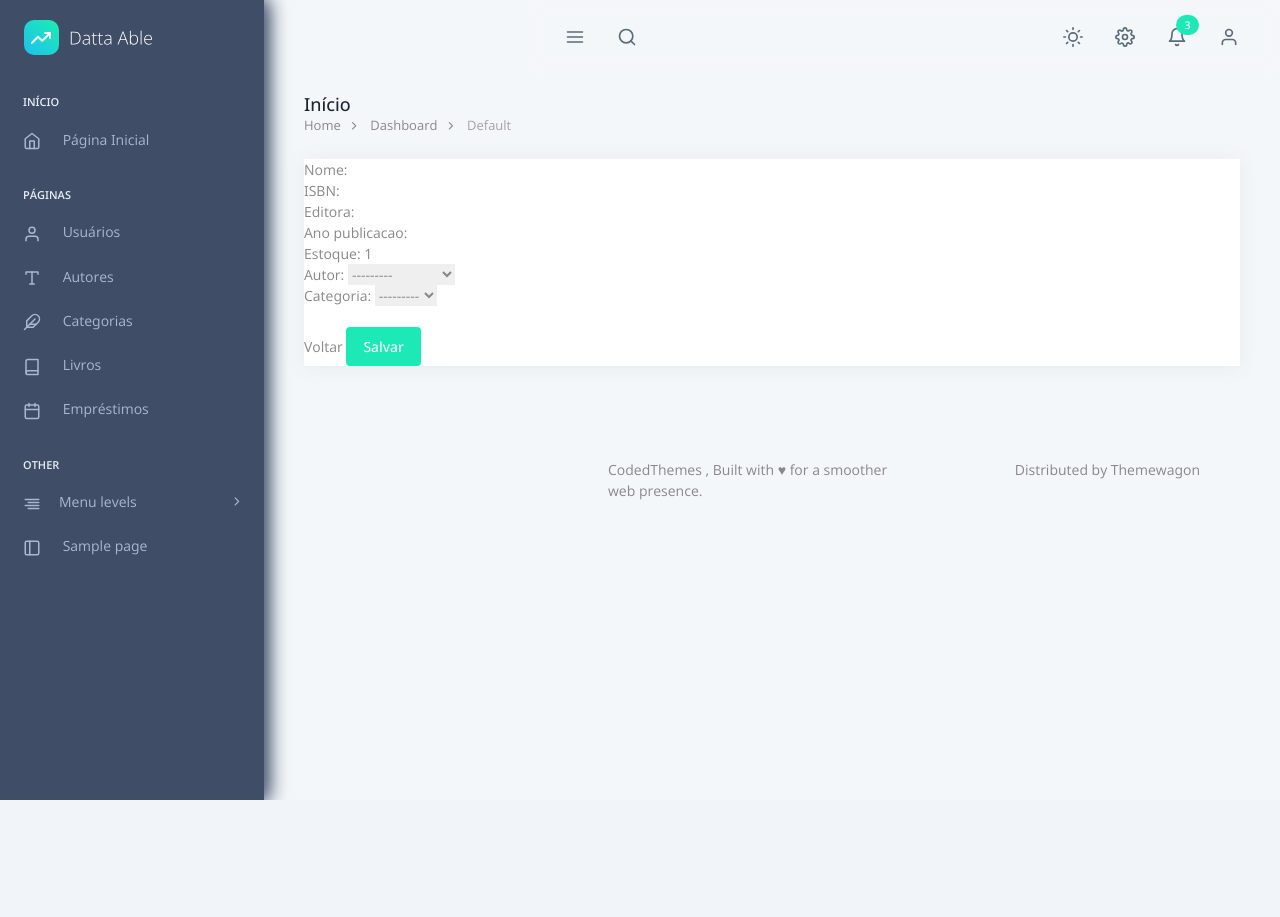
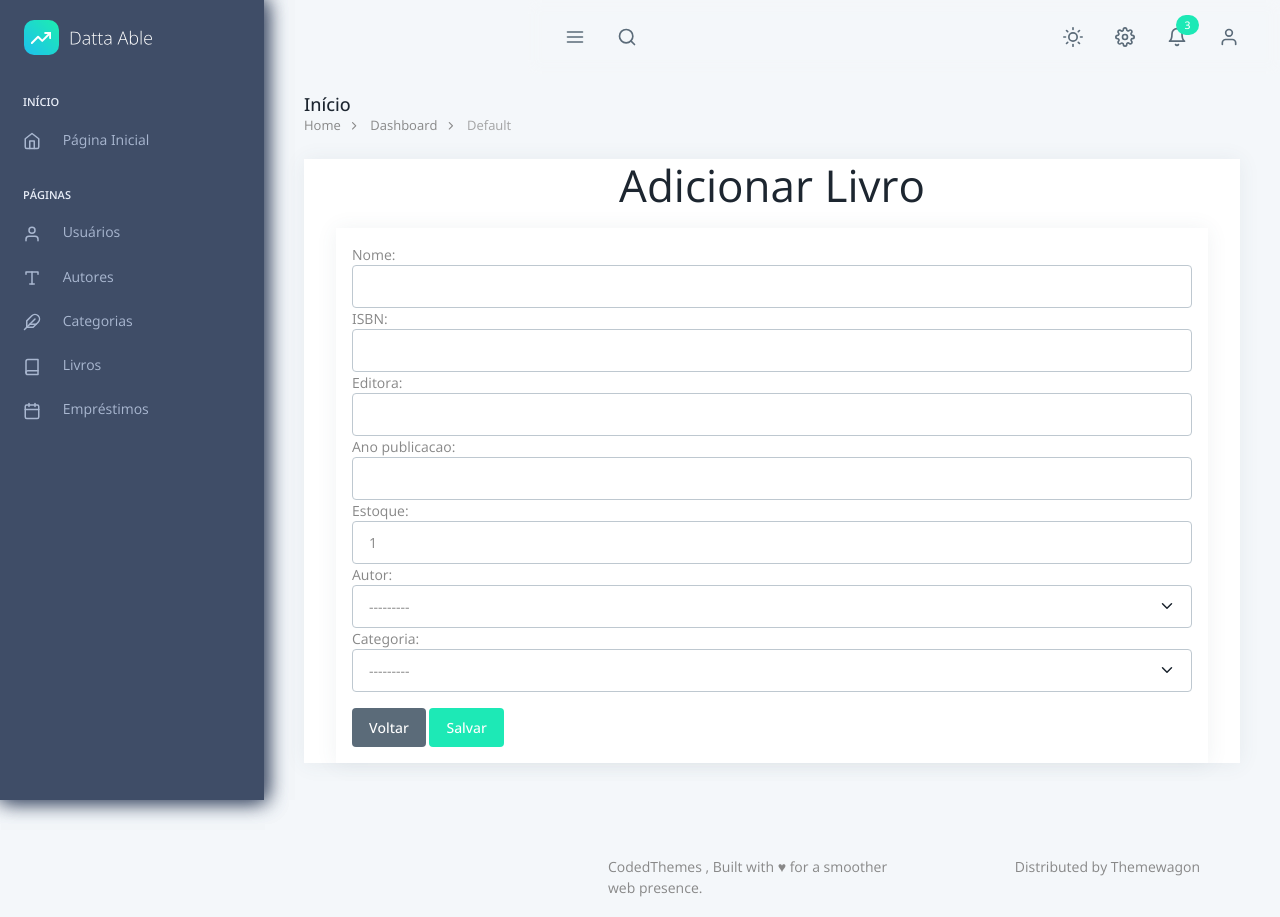
Before and after one commit to livia-trindade/psw-biblioteca, a Django app: page /livro/create/ in a window 1280 px wide. Before the commit the page ends 800 px from the top, so only its background shows below. Run offline with Django 5.2, Linux system fonts and the light colour scheme; a user stored in the database is signed in; data comes from the database, SQL or seed files in the repository; both versions use the stored data as it was after the commit.

Commit message:
Ajuste no bootstrap de Livros

```diff
--- a/livro/forms.py
+++ b/livro/forms.py
@@ -1,7 +1,16 @@
 from .models import Livro
-from django.forms import ModelForm
+from django.forms import ModelForm, TextInput, Select, NumberInput
 
 class LivroForm(ModelForm):
     class Meta:
         model = Livro
         fields = ['nome', 'isbn', 'editora', 'ano_publicacao', 'quantidade', 'autor', 'categoria']
+        widgets = {
+            'nome': TextInput(attrs={'class': 'form-control'}),
+            'isbn': TextInput(attrs={'class': 'form-control'}),
+            'editora': TextInput(attrs={'class': 'form-control'}),
+            'ano_publicacao': NumberInput(attrs={'class': 'form-control'}),
+            'quantidade': NumberInput(attrs={'class': 'form-control'}),
+            'autor': Select(attrs={'class': 'form-select'}),
+            'categoria': Select(attrs={'class': 'form-select'}),
+        }
--- a/livro/urls.py
+++ b/livro/urls.py
@@ -5,6 +5,6 @@ urlpatterns = [
     path('', views.index, name='index-livro'),
     path('<int:id_livro>/', views.detalha, name='index-detalha'),
     path('create/', views.create, name='create-livro'),
-    path('update/<int:id_livro>', views.update, name='update-livro'),
-    path('delete/<int:id_livro>', views.delete, name='delete-livro')
+    path('update/<int:id_livro>/', views.update, name='update-livro'),
+    path('delete/<int:id_livro>/', views.delete, name='delete-livro')
 ]
--- a/templates/_base.html
+++ b/templates/_base.html
@@ -1,7 +1,8 @@
 {% load static %}
 
 <!doctype html>
-<html lang="en" data-pc-preset="preset-1" data-pc-sidebar-caption="true" data-pc-direction="ltr" dir="ltr" data-pc-theme="light">
+<html lang="en" data-pc-preset="preset-1" data-pc-sidebar-caption="true" data-pc-direction="ltr" dir="ltr"
+  data-pc-theme="light">
 <!-- [Head] start -->
 
 <head>
@@ -10,14 +11,10 @@
   <meta charset="utf-8" />
   <meta name="viewport" content="width=device-width, initial-scale=1.0, user-scalable=0, minimal-ui" />
   <meta http-equiv="X-UA-Compatible" content="IE=edge" />
-    <meta
-      name="description"
-      content="Datta Able is trending dashboard template made using Bootstrap 5 design framework. Datta Able is available in Bootstrap, React, CodeIgniter, Angular,  and .net Technologies."
-    />
-    <meta
-      name="keywords"
-      content="Bootstrap admin template, Dashboard UI Kit, Dashboard Template, Backend Panel, react dashboard, angular dashboard"
-    />
+  <meta name="description"
+    content="Datta Able is trending dashboard template made using Bootstrap 5 design framework. Datta Able is available in Bootstrap, React, CodeIgniter, Angular,  and .net Technologies." />
+  <meta name="keywords"
+    content="Bootstrap admin template, Dashboard UI Kit, Dashboard Template, Backend Panel, react dashboard, angular dashboard" />
   <meta name="author" content="CodedThemes" />
 
   <!-- [Favicon] icon -->
@@ -44,6 +41,8 @@
   <!-- [Template CSS Files] -->
   <link rel="stylesheet" href="{% static 'css/style.css' %}" id="main-style-link" />
 
+  <link href="https://cdn.jsdelivr.net/npm/bootstrap-icons@1.11.3/font/bootstrap-icons.css" rel="stylesheet">
+
 </head>
 <!-- [Head] end -->
 <!-- [Body] Start -->
@@ -52,7 +51,9 @@
   <!-- [ Pre-loader ] start -->
   <div class="loader-bg fixed inset-0 bg-white dark:bg-themedark-cardbg z-[1034]">
     <div class="loader-track h-[5px] w-full inline-block absolute overflow-hidden top-0">
-    <div class="loader-fill w-[300px] h-[5px] bg-primary-500 absolute top-0 left-0 animate-[hitZak_0.6s_ease-in-out_infinite_alternate]"></div>
+      <div
+        class="loader-fill w-[300px] h-[5px] bg-primary-500 absolute top-0 left-0 animate-[hitZak_0.6s_ease-in-out_infinite_alternate]">
+      </div>
     </div>
   </div>
   <!-- [ Pre-loader ] End -->
@@ -70,8 +71,8 @@
 
 
   <!-- [ Main Content ] start -->
-    <div class="pc-container">
-      <div class="pc-content">
+  <div class="pc-container" >
+    <div class="pc-content"  >
       <!-- [ breadcrumb ] start -->
       <div class="page-header">
         <div class="page-block">
@@ -101,12 +102,15 @@
           <div class="grid grid-cols-12 gap-1.5">
             <div class="col-span-12 sm:col-span-6 my-1">
               <p class="m-0"></p>
-              <a href="https://codedthemes.com/" class="text-theme-bodycolor dark:text-themedark-bodycolor hover:text-primary-500 dark:hover:text-primary-500" target="_blank">CodedThemes</a>
+              <a href="https://codedthemes.com/"
+                class="text-theme-bodycolor dark:text-themedark-bodycolor hover:text-primary-500 dark:hover:text-primary-500"
+                target="_blank">CodedThemes</a>
               , Built with ♥ for a smoother web presence.
               </p>
             </div>
             <div class="col-span-12 sm:col-span-6 my-1 justify-self-end">
-                   <p class="inline-block max-sm:mr-3 sm:ml-2">Distributed by <a href="https://themewagon.com" target="_blank">Themewagon</a></p>
+              <p class="inline-block max-sm:mr-3 sm:ml-2">Distributed by <a href="https://themewagon.com"
+                  target="_blank">Themewagon</a></p>
             </div>
           </div>
         </div>
@@ -158,4 +162,5 @@
 
 </body>
 <!-- [Body] end -->
+
 </html>
--- a/templates/_sidebar.html
+++ b/templates/_sidebar.html
@@ -49,66 +49,17 @@
           </a>
         </li>
 
-         <li class="pc-item pc-hasmenu">
+        <li class="pc-item pc-hasmenu">
           <a href="/livro" class="pc-link">
             <span class="pc-micon"> <i data-feather="book"></i></span>
             <span class="pc-mtext">Livros</span>
           </a>
         </li>
 
-         <li class="pc-item pc-hasmenu">
+        <li class="pc-item pc-hasmenu">
           <a href="/categoria" class="pc-link">
             <span class="pc-micon"> <i data-feather="calendar"></i></span>
             <span class="pc-mtext">Empréstimos</span>
-          </a>
-        </li>
-
-
-        <li class="pc-item pc-caption">
-          <label>Other</label>
-          <i data-feather="sidebar"></i>
-        </li>
-        <li class="pc-item pc-hasmenu">
-          <a href="#!" class="pc-link"><span class="pc-micon"> <i data-feather="align-right"></i> </span><span
-              class="pc-mtext">Menu levels</span><span class="pc-arrow"><i class="ti ti-chevron-right"></i></span></a>
-          <ul class="pc-submenu">
-            <li class="pc-item"><a class="pc-link" href="#!">Level 2.1</a></li>
-            <li class="pc-item pc-hasmenu">
-              <a href="#!" class="pc-link">Level 2.2<span class="pc-arrow"><i class="ti ti-chevron-right"></i></span></a>
-              <ul class="pc-submenu">
-                <li class="pc-item"><a class="pc-link" href="#!">Level 3.1</a></li>
-                <li class="pc-item"><a class="pc-link" href="#!">Level 3.2</a></li>
-                <li class="pc-item pc-hasmenu">
-                  <a href="#!" class="pc-link">Level 3.3<span class="pc-arrow"><i class="ti ti-chevron-right"></i></span></a>
-                  <ul class="pc-submenu">
-                    <li class="pc-item"><a class="pc-link" href="#!">Level 4.1</a></li>
-                    <li class="pc-item"><a class="pc-link" href="#!">Level 4.2</a></li>
-                  </ul>
-                </li>
-              </ul>
-            </li>
-            <li class="pc-item pc-hasmenu">
-              <a href="#!" class="pc-link">Level 2.3<span class="pc-arrow"><i class="ti ti-chevron-right"></i></span></a>
-              <ul class="pc-submenu">
-                <li class="pc-item"><a class="pc-link" href="#!">Level 3.1</a></li>
-                <li class="pc-item"><a class="pc-link" href="#!">Level 3.2</a></li>
-                <li class="pc-item pc-hasmenu">
-                  <a href="#!" class="pc-link">Level 3.3<span class="pc-arrow"><i class="ti ti-chevron-right"></i></span></a>
-                  <ul class="pc-submenu">
-                    <li class="pc-item"><a class="pc-link" href="#!">Level 4.1</a></li>
-                    <li class="pc-item"><a class="pc-link" href="#!">Level 4.2</a></li>
-                  </ul>
-                </li>
-              </ul>
-            </li>
-          </ul>
-        </li>
-        <li class="pc-item">
-          <a href="../other/sample-page.html" class="pc-link">
-            <span class="pc-micon">
-              <i data-feather="sidebar"></i>
-            </span>
-            <span class="pc-mtext">Sample page</span>
           </a>
         </li>
       </ul>
--- a/templates/livro/create.html
+++ b/templates/livro/create.html
@@ -1,19 +1,19 @@
 {% extends "_base.html" %}
-
 {% load static %}
 
 {% block content %}
+<div class="container mt-5">
+    <h2 class="mb-4 text-center">Adicionar Livro</h2>
 
-    <form method="POST" action="">
-         {% csrf_token %}
-         {{form}} <br>
-         <div >
-            <a href="/livro/" >Voltar</a>
+    <form method="POST" class="card p-4 shadow-sm">
+        {% csrf_token %}
+
+        {{ form.as_p }}
+
+        <div class="d-flex justify-content-between mt-4">
+            <a href="/livro/" class="btn btn-secondary">Voltar</a>
             <button type="submit" class="btn btn-success">Salvar</button>
         </div>
-
     </form>
-
+</div>
 {% endblock %}
-</body>
-</html>
```
Also changed, not shown: templates/livro/detalha.html (+19 -12 lines), templates/livro/update.html (+11 -8 lines), db.sqlite3. Lines whose indentation alone changed are shown as unchanged.
